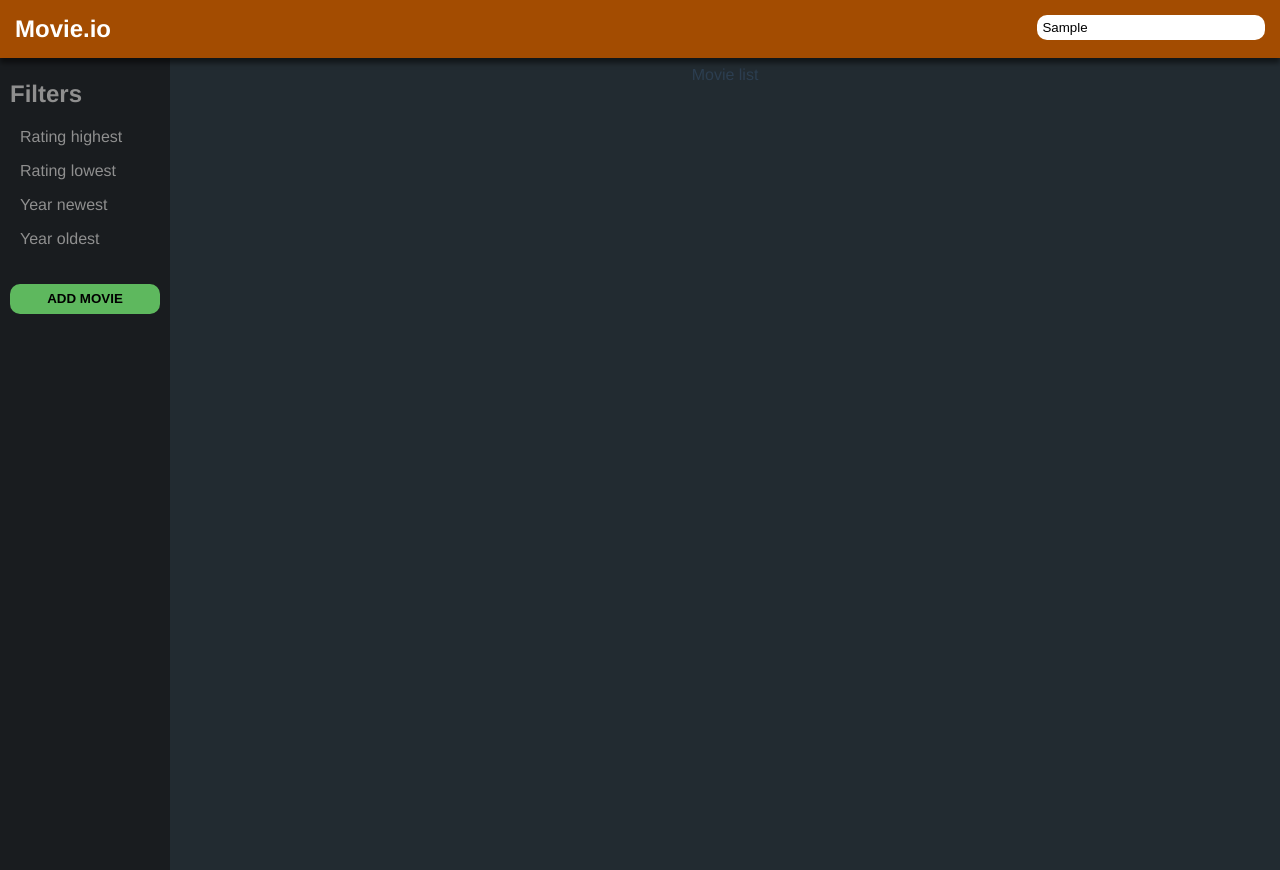
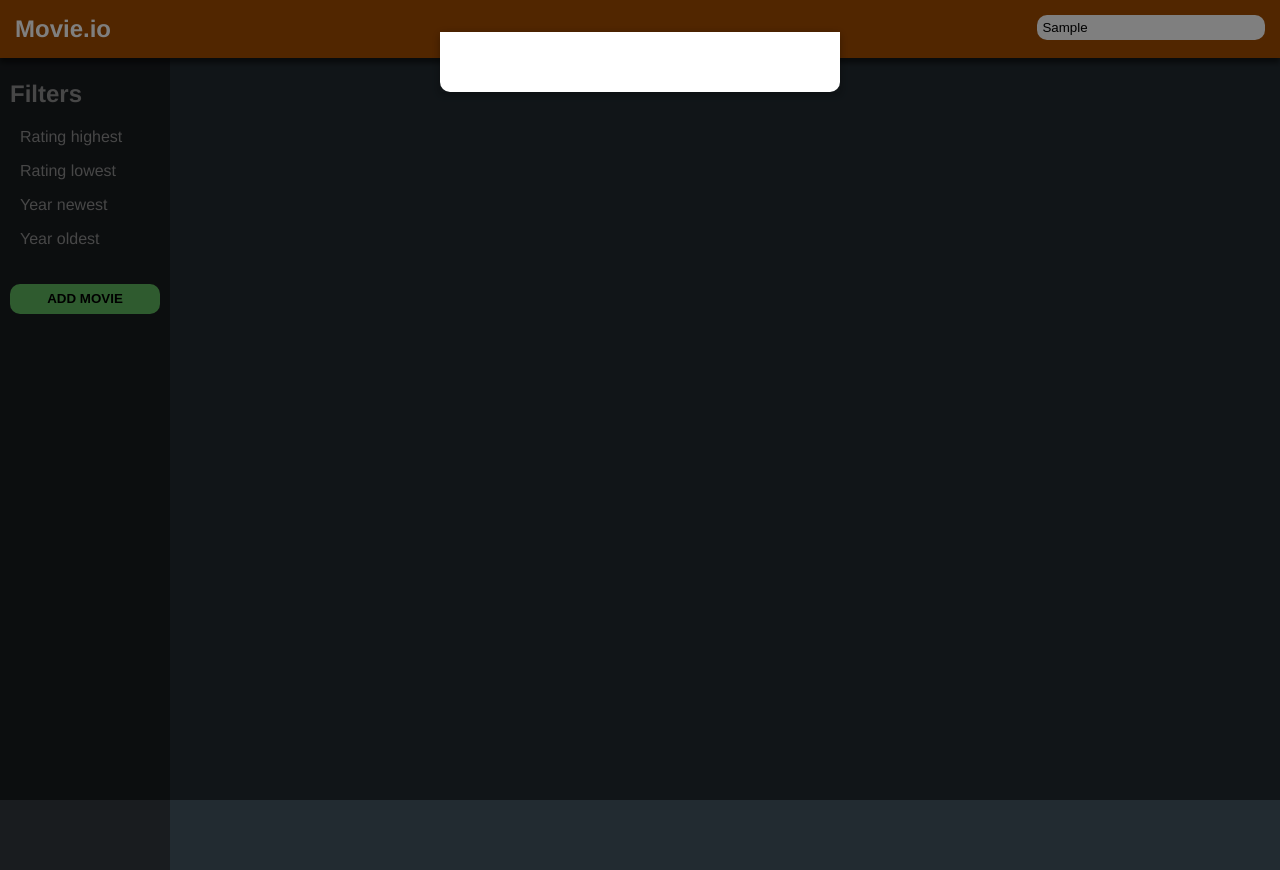
Before and after one commit to mahi0302/xstream-app, a Vue app: page / in a window 1280 px wide. Both pictures are taken after typing "Sample" into the empty fields and a click on the button "ADD MOVIE". Built offline with nearby package versions, Linux system fonts and the light colour scheme.

Commit message:
Creating modal component

```diff
--- a/src/components/Sidebar.vue
+++ b/src/components/Sidebar.vue
@@ -1,18 +1,38 @@
 <template>
   <div id="sidebar">
     <filters />
-    <button>Add Movie</button>
+    <button @click="showModal = true">Add Movie</button>
+
+	<modal v-if="showModal" @close="showModal = !showModal" />
   </div>
 </template>
 
 <script>
 import Filters from './Filters.vue';
+import Modal from './modal.vue';
 
 export default {
     components: {
-        Filters
-    }
-}
+        Filters,
+		Modal,
+    },
+	data() {
+		return {
+			showModal: false,
+			form: {
+				name: '',
+				year: '',
+				rating: '',
+				genre: '',
+				budget: '',
+				boxOffice: '',
+				poster: '',
+				actors: [{name: ''}],
+				storyline: '',
+			},
+		};
+	},
+};
 </script>
 
 <style lang='scss' scoped>
--- /dev/null
+++ b/src/components/modal.vue
@@ -0,0 +1,121 @@
+<template>
+  <transition name="modal">
+    <div class="modal-mask" @click="closeModal">
+        <div class="modal-wrapper">
+            <div class="modal-container">
+                <div class="modal-hear">
+                    <slot name="header"></slot>
+                </div>
+                <div class="modal-body">
+                    <slot name="body"></slot>
+                </div>
+                <div class="modal-footer">
+                    <slot name="footer">
+                        <div></div>
+                    </slot>
+                </div>
+            </div>
+        </div>
+    </div>
+  </transition>
+</template>
+
+<script>
+export default {
+    methods: {
+        closeModal(e) {
+            if(e.target.className === 'modal-mask' || e.target.className === 'modal-wrapper') {
+                this.$emit('close')
+            }
+        }
+    }
+}
+</script>
+
+<style lang="scss">
+	.modal-mask {
+		position: fixed;
+		z-index: 9999;
+		top: 0;
+		left: 0;
+		width: 100%;
+		height: 100%;
+		background-color: rgba(0, 0, 0, 0.5);
+		display: table;
+		transition: opacity 0.3s ease;
+
+		.modal-wrapper {
+			margin: 2rem 10px 10px 10px;
+
+			.modal-container {
+				max-width: 400px;
+				margin: 0px auto;
+				border-radius: 2px;
+				box-shadow: 0 2px 8px rgba(0, 0, 0, 0.33);
+				transition: all 0.3s ease;
+				font-family: Helvetica, Arial, sans-serif;
+
+				.modal-header {
+					background-color: #222b31;
+					padding: 10px;
+					color: white;
+					border-top-left-radius: 10px;
+					border-top-right-radius: 10px;
+					text-align: center;
+				}
+
+				.modal-body {
+					padding: 20px;
+					background-color: #fff;
+					max-height: 550px;
+					overflow: auto;
+
+					input {
+						margin: 5px 0;
+						height: 30px;
+					}
+
+					textarea {
+						margin: 5px 0;
+					}
+				}
+
+				.modal-footer {
+					padding: 10px;
+					background-color: #fff;
+					display: flex;
+					justify-content: space-between;
+					border-bottom-left-radius: 10px;
+					border-bottom-right-radius: 10px;
+
+					button {
+						background-color: #e10505;
+						border: none;
+						padding: 5px;
+						width: 70px;
+						color: white;
+						border-radius: 10px;
+						cursor: pointer;
+						text-transform: uppercase;
+						outline: none;
+						font-weight: 600;
+					}
+				}
+
+				.modal-enter {
+					opacity: 0;
+				}
+
+				.modal-leave-active {
+					opacity: 0;
+				}
+
+				.modal-enter .modal-container,
+				.modal-leave-active .modal-container {
+					-webkit-transform: scale(1.1);
+					transform: scale(1.1);
+				}
+			}
+		}
+	}
+</style>
```
